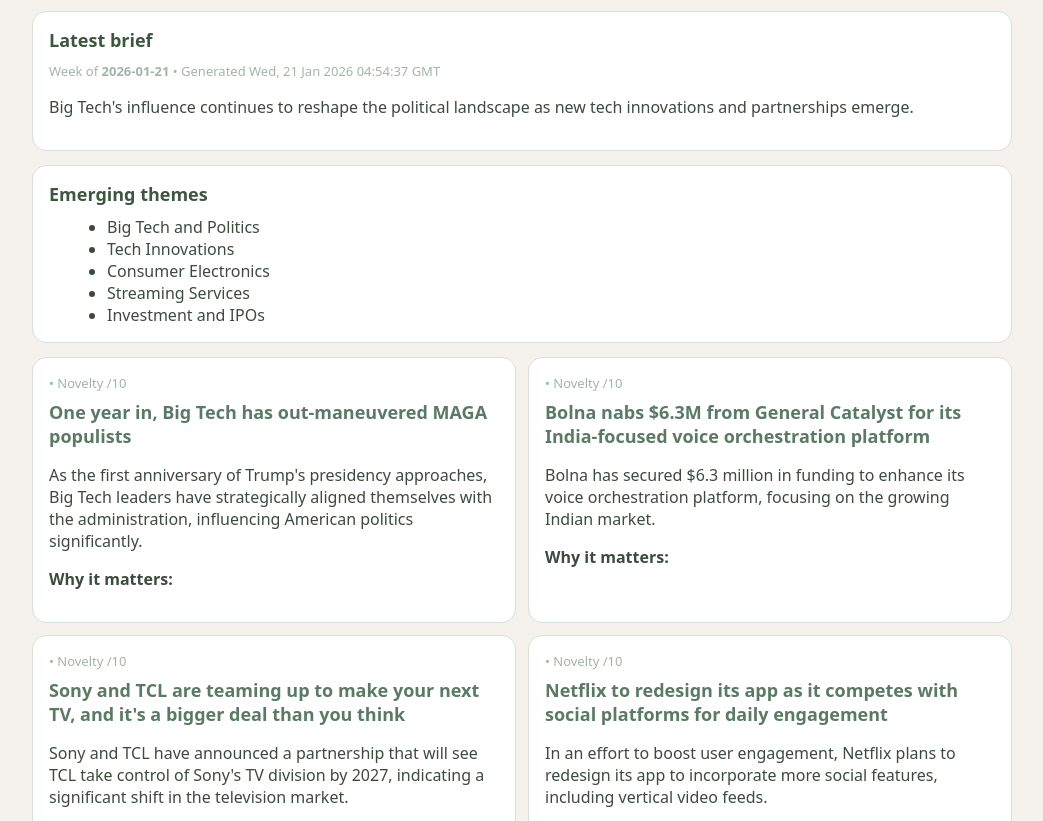
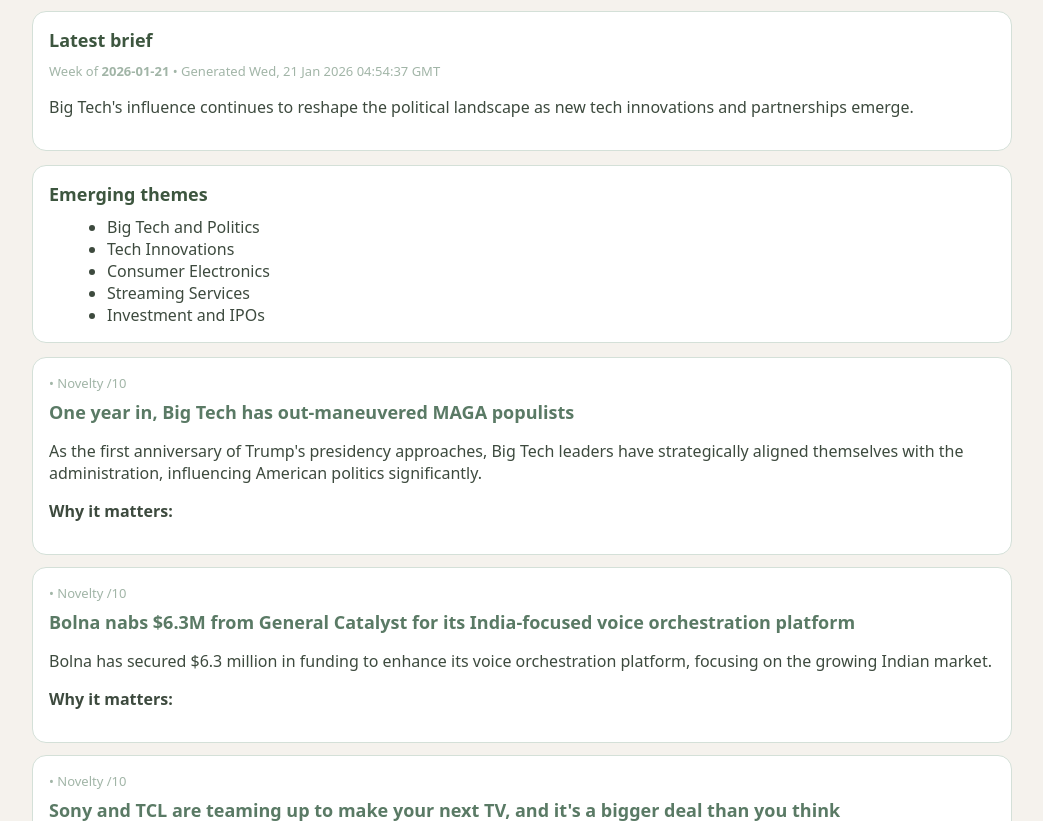
Before and after one commit to reyang-git/weekly-tech, a website: page index.html in a window 1280 px wide. Shown: the part 105-926 px from the top of the page, without its empty margins (118-1161 px from the left). Drawn offline with Linux system fonts and the light colour scheme.

```diff
--- a/style.css
+++ b/style.css
@@ -79,9 +79,3 @@
   opacity: 0.7;
   font-size: 13px;
 }
-
-@media (min-width: 860px) {
-  .grid {
-    grid-template-columns: 1fr 1fr;
-  }
-}
```
